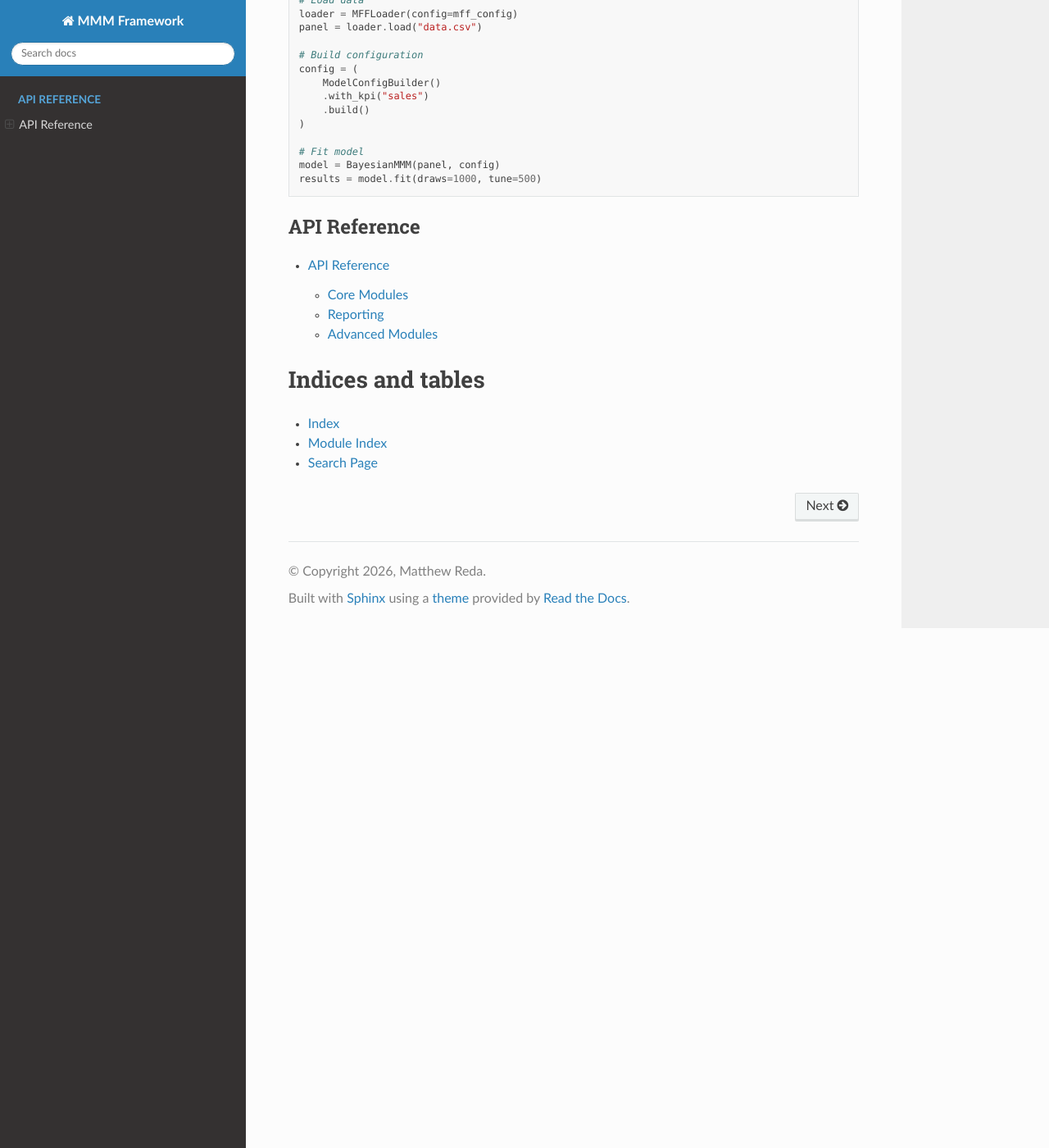
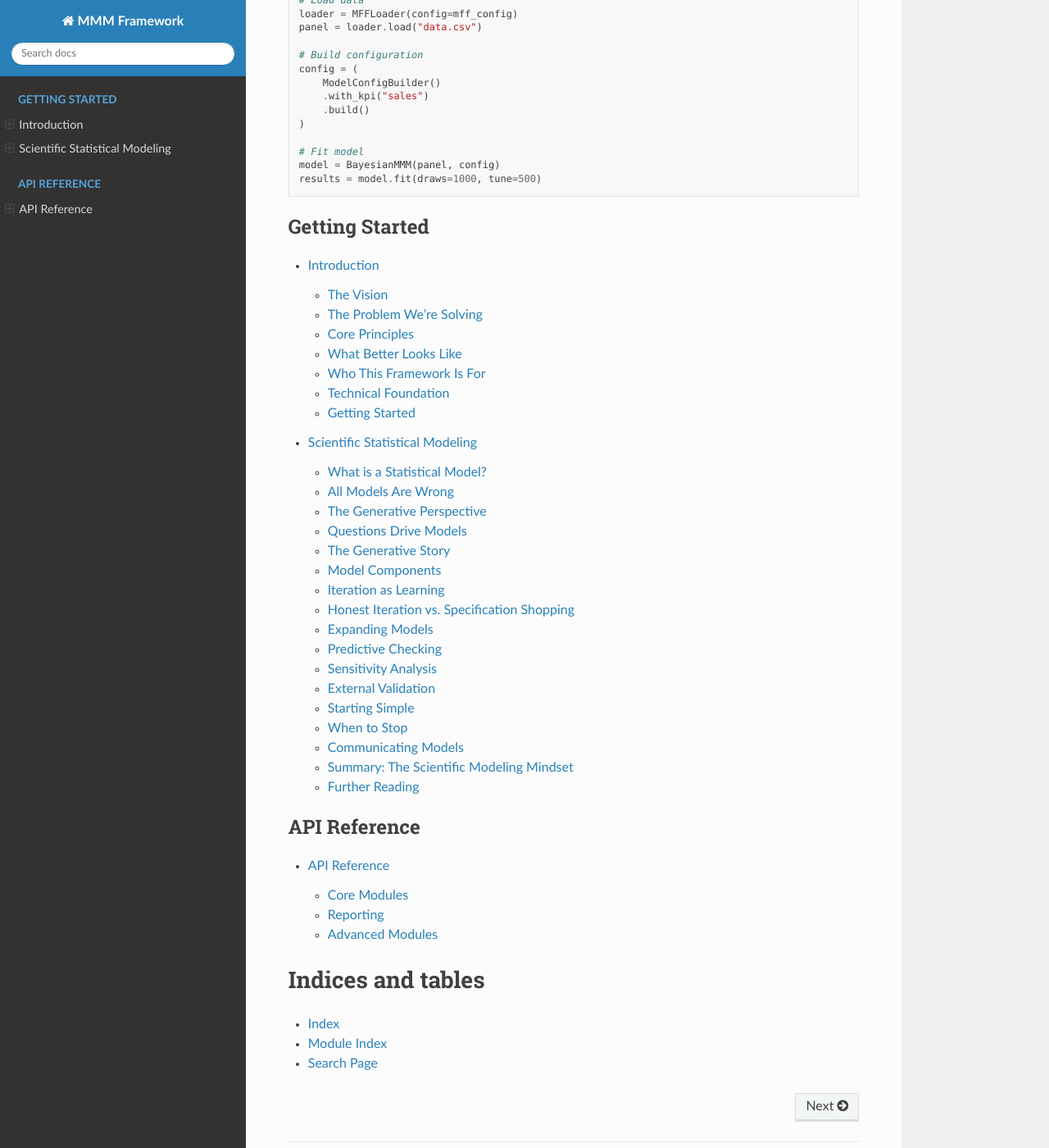
Before and after one commit to redam94/mmm-framework, a Sphinx documentation site: the page built from docs/api/source/index.rst, in a window 1280 px wide and 1400 px high, scrolled down 883 px. Shown: the whole window at 82% size. Built offline with Sphinx 7.4.7 and the Read the Docs theme 3.1.0, drawn with Linux system fonts in a browser that asks for light colours; some of the changed lines change nothing that is shown.

Commit message:
update docs

```diff
--- a/docs/api/source/index.rst
+++ b/docs/api/source/index.rst
@@ -56,6 +56,13 @@ Quick Example
 
 .. toctree::
    :maxdepth: 2
+   :caption: Getting Started
+
+   introduction
+   scientific_modeling
+
+.. toctree::
+   :maxdepth: 2
    :caption: API Reference
 
    api/index
--- /dev/null
+++ b/docs/api/source/introduction.rst
@@ -0,0 +1,152 @@
+Introduction
+============
+
+A vision for rigorous, actionable marketing measurement—built on honest uncertainty
+quantification, experimental validation, and the belief that better methodology leads
+to better decisions.
+
+The Vision
+----------
+
+The marketing measurement industry is at an inflection point. Clients are asking harder
+questions: not just "what is the ROI of this channel" but "how confident should we be
+in that number?" They notice when last year's model says television was the top performer
+and this year's model says it's digital—with no change in strategy. They're beginning
+to ask about validation.
+
+This framework represents a fundamental rethinking of how marketing measurement should
+work. It's built on the premise that honest uncertainty is more valuable than false
+precision, and that validated predictions matter more than impressive-looking outputs.
+
+.. note::
+
+   **The Core Insight**: The industry is moving toward greater rigor. Organizations that
+   lead this transition—rather than resist it—will build differentiated capabilities and
+   client relationships grounded in demonstrated rather than asserted credibility.
+
+
+The Problem We're Solving
+-------------------------
+
+Traditional marketing mix modeling often involves a practice known as **specification
+shopping**: iteratively adjusting model parameters—lags, decay rates, control variables—until
+results achieve desired statistical properties or match prior expectations. While this can
+incorporate genuine domain knowledge, it introduces systematic risks.
+
+.. warning::
+
+   **Why Specification Shopping Is Dangerous**
+
+   When you test multiple specifications and select based on results, you invalidate
+   standard statistical inference. The reported confidence intervals don't reflect actual
+   uncertainty. Worse, the process systematically selects for confirming rather than
+   disconfirming evidence, creating models that look good but may be dangerously miscalibrated.
+
+Common post-hoc adjustments—like zeroing out negative media effects—don't just violate
+statistical principles. They systematically bias results upward and make downstream
+optimization recommendations unreliable. When everyone uses the same biased methods,
+an entire industry can be confidently wrong.
+
+
+Core Principles
+---------------
+
+Validation as Standard Practice
+~~~~~~~~~~~~~~~~~~~~~~~~~~~~~~~
+
+Where feasible, design holdout experiments that test model predictions against reality.
+This creates a feedback loop distinguishing working models from non-working ones.
+
+Uncertainty as a Feature
+~~~~~~~~~~~~~~~~~~~~~~~~
+
+Instead of point estimates implying false precision, we quantify and communicate uncertainty.
+When confident, we say so. When not, we recommend experiments rather than papering over it
+with specification choices.
+
+A Toolbox, Not a Template
+~~~~~~~~~~~~~~~~~~~~~~~~~
+
+Different business questions require different tools. Attribution, incrementality, and
+optimization questions aren't all best answered by the same model. We match methodology
+to question.
+
+Pre-Specified Analysis
+~~~~~~~~~~~~~~~~~~~~~~
+
+Define modeling decisions before seeing results. This reduces researcher degrees of
+freedom and ensures that findings reflect data patterns rather than analyst choices.
+
+
+What Better Looks Like
+----------------------
+
+Honest Communication
+~~~~~~~~~~~~~~~~~~~~
+
+Consider the difference between these two types of reporting:
+
+**Good**: "We estimate TV ROI at 1.4 (1.2–1.6, 80% CI). This estimate is validated against
+geo experiments and robust to specification choices."
+
+**Also Good**: "Display ROI estimates are highly uncertain, ranging from 0.5 to 2.5 across
+specifications. We cannot confidently recommend budget changes without additional data."
+
+This kind of transparency builds trust. Clients can distinguish confident recommendations
+from uncertain ones. They can make informed decisions about where to act immediately
+versus where to invest in additional validation.
+
+
+Who This Framework Is For
+-------------------------
+
+- **Marketing analysts** with statistical backgrounds who want to move from frequentist
+  to Bayesian approaches
+- **Data scientists** building production MMM systems who need proper uncertainty
+  quantification
+- **Measurement leaders** looking to transform organizational practices around
+  specification shopping
+- **Researchers** interested in causal inference applications to marketing problems
+- **Decision-makers** who want to understand what honest marketing measurement looks like
+
+
+Technical Foundation
+--------------------
+
+The framework is built on **PyMC-Marketing** for Bayesian modeling, with a complete
+technical stack including FastAPI backends, Streamlit frontends, and comprehensive
+testing infrastructure.
+
+It supports sophisticated modeling scenarios including:
+
+- Nested models with mediated causal pathways
+- Multivariate outcomes with cross-correlations
+- Principled variable selection that maintains causal validity
+
+Key technical innovations include:
+
+- Proper handling of geo-level random effects (which can't identify national media effects)
+- Bayesian variable selection that distinguishes confounders from precision controls
+- Extensive diagnostics following the Bayesian workflow framework from Gelman et al. (2020)
+
+The framework is open source and designed for both individual use and organizational
+adoption. Comprehensive documentation, mathematical foundations, and educational content
+help teams understand not just *how* to use these methods but *why* they matter.
+
+
+Getting Started
+---------------
+
+To get started with the framework:
+
+1. Install the package using UV (recommended)::
+
+       git clone https://github.com/redam94/mmm-framework.git
+       cd mmm-framework
+       uv sync
+
+2. Check out the :doc:`api/index` for the complete API reference
+3. Explore the :doc:`scientific_modeling` guide for the philosophical foundations
+
+For questions or feedback, open an issue on
+`GitHub <https://github.com/redam94/mmm-framework/issues>`_.
--- /dev/null
+++ b/docs/api/source/scientific_modeling.rst
@@ -0,0 +1,425 @@
+Scientific Statistical Modeling
+===============================
+
+A principled approach to building, evaluating, and iterating on statistical models.
+This guide establishes the philosophical foundations that underpin rigorous quantitative
+analysis—applicable to Marketing Mix Models and beyond.
+
+.. note::
+
+   **Core Insight**: Scientific modeling is not about finding "the correct model." It is
+   about building useful representations of reality, understanding their limitations, and
+   honestly communicating what they can and cannot tell us about the questions we care about.
+
+
+What is a Statistical Model?
+----------------------------
+
+A **statistical model** is a mathematical description of a data-generating process.
+It specifies a family of probability distributions indexed by parameters, where different
+parameter values correspond to different hypotheses about how the data arose.
+
+Models are not photographs of reality—they are *useful simplifications*. A map of
+New York City is not the city itself, but it can help you navigate. Similarly, a model
+of sales response to advertising is not the actual cognitive and behavioral processes
+involved, but it can help you make better decisions.
+
+This perspective is liberating: we don't need to find the "true" model (which doesn't exist).
+We need to find models that are useful for our purposes while being honest about their
+limitations.
+
+
+All Models Are Wrong
+--------------------
+
+    "All models are wrong, but some are useful."
+
+    — George E.P. Box
+
+Box's aphorism captures a fundamental truth. Every model makes simplifying assumptions that
+do not perfectly match reality. The question is not "is this model true?" but rather:
+
+- Is the model useful for the decisions I need to make?
+- Are its predictions accurate enough for my purposes?
+- Am I aware of its limitations and their implications?
+
+A model that captures the main drivers of sales may be highly useful even if it ignores
+subtle effects that contribute only 2% of variance. The key is knowing which simplifications
+matter for your question and which don't.
+
+
+The Generative Perspective
+--------------------------
+
+A model is **generative** if it can be used to simulate new data. Given parameter
+values, you can run the model forward to produce synthetic observations. This is the key
+test of understanding: if you cannot simulate data from your model, you do not fully
+understand it.
+
+The generative perspective offers several advantages:
+
+.. list-table::
+   :header-rows: 1
+   :widths: 30 70
+
+   * - Advantage
+     - Description
+   * - **Simulation**
+     - You can generate fake data before seeing real data, checking whether your model
+       can produce plausible outcomes
+   * - **Prior predictive checks**
+     - Sample from priors, push through the model, and examine implied predictions—catching
+       implausible assumptions early
+   * - **Posterior predictive checks**
+     - After fitting, simulate new data from the posterior and compare to
+       observations—assessing model adequacy
+   * - **Calibration**
+     - Test whether predictive intervals have nominal coverage on held-out data
+   * - **Transparent assumptions**
+     - Every assumption is explicit in the generative story—nothing hidden in "black box"
+       algorithms
+
+
+Questions Drive Models
+----------------------
+
+Scientific modeling begins with a question, not with data or techniques. The question
+determines what model structure is appropriate, what data are needed, and how to evaluate
+success.
+
+**Descriptive Questions**
+    "What patterns exist in the data?" Summarize, visualize, identify regularities.
+    Less concerned with causation.
+
+**Predictive Questions**
+    "What will happen next?" Forecast future values. Model complexity traded against
+    generalization.
+
+**Causal Questions**
+    "What would happen if we intervened?" Requires identifying assumptions and often
+    experimental validation.
+
+Marketing Mix Models typically aim to answer causal questions: "What is the effect of
+advertising on sales?" This is the hardest type of question to answer from observational
+data, and requires explicit assumptions about the data-generating process.
+
+
+The Generative Story
+--------------------
+
+Every model should have a **generative story**: a narrative description of how you believe
+the data came to be. For an MMM, this might be:
+
+1. There is a baseline level of sales that would occur without any marketing.
+2. This baseline varies over time due to trend and seasonality.
+3. Marketing activities (TV, digital, etc.) increase sales above baseline.
+4. Each channel has carryover effects (adstock) and diminishing returns (saturation).
+5. External factors (weather, economy, competitors) create additional variation.
+6. The observed sales = baseline + marketing effects + external effects + noise.
+
+Writing down this story forces you to be explicit about your assumptions. Each element
+of the story corresponds to a component of the mathematical model.
+
+
+Model Components
+----------------
+
+Likelihood
+~~~~~~~~~~
+
+The probability of observed data given parameters. How is noise distributed?
+Normal? Heavy-tailed? Count data?
+
+Structural Model
+~~~~~~~~~~~~~~~~
+
+Functional relationships between variables. Linear? Nonlinear? Captures the
+"systematic" part of the data-generating process.
+
+Priors
+~~~~~~
+
+Probability distributions over unknown parameters encoding beliefs before
+seeing data. Essential for Bayesian inference.
+
+Choosing a Likelihood
+~~~~~~~~~~~~~~~~~~~~~
+
+The likelihood should match the nature of the outcome:
+
+.. list-table::
+   :header-rows: 1
+   :widths: 30 30 40
+
+   * - Outcome Type
+     - Common Likelihood
+     - Key Property
+   * - Continuous, unbounded
+     - Normal (Gaussian)
+     - Symmetric, thin tails
+   * - Continuous, positive
+     - Log-normal, Gamma
+     - Right-skewed, positive support
+   * - Count data
+     - Poisson, Negative binomial
+     - Discrete, non-negative
+   * - Binary
+     - Bernoulli (via logit/probit)
+     - 0/1 outcomes
+   * - Proportions (0-1)
+     - Beta
+     - Bounded continuous
+
+
+Iteration as Learning
+---------------------
+
+Model building is inherently iterative. We build, check, revise, and expand—learning about
+both the data and the phenomenon through this cycle. This is not a failure of method;
+it is the method.
+
+Each iteration teaches us something:
+
+- **Prior predictive failures** reveal that our encoded assumptions imply impossible outcomes
+- **Computational failures** often indicate model misspecification or identification problems
+- **Posterior predictive failures** show where the model fails to capture data patterns
+- **Sensitivity analysis** reveals which conclusions are robust and which are fragile
+
+
+Honest Iteration vs. Specification Shopping
+-------------------------------------------
+
+There is a crucial distinction between legitimate scientific iteration and problematic
+"specification shopping." Both involve changing models, but they differ fundamentally
+in what drives the changes.
+
+**Honest Scientific Iteration** — Changes driven by:
+
+- Diagnostic failures (divergences, poor mixing)
+- Posterior predictive mismatches
+- Domain knowledge about missing structure
+- Pre-specified model expansion criteria
+
+The goal is model improvement based on evidence of inadequacy.
+
+**Specification Shopping** — Changes driven by:
+
+- Coefficient has "wrong" sign
+- Effect not statistically significant
+- Results don't match expectations
+- ROI falls below threshold
+
+The goal is obtaining desired results, not model improvement.
+
+.. warning::
+
+   **The Winner's Curse**
+
+   Even when a true effect exists, selecting the specification with the highest t-statistic
+   biases estimates upward. The "winning" specification likely benefited from favorable noise
+   in that particular sample. This is why specification-shopped effects often fail to
+   replicate: you selected on noise, not signal.
+
+Pre-Specification: The Solution
+~~~~~~~~~~~~~~~~~~~~~~~~~~~~~~~
+
+The solution to specification shopping is **pre-specification**: commit to your model
+structure before looking at results. This doesn't prevent iteration—you can still revise
+models—but it requires documenting and justifying changes, making the distinction between
+planned and exploratory analyses explicit.
+
+
+Expanding Models
+----------------
+
+When a model fails predictive checks or sensitivity analysis reveals fragility, we may
+need to expand it. Model expansion should be driven by the nature of the failure, not
+by a desire for different results.
+
+.. list-table::
+   :header-rows: 1
+   :widths: 40 60
+
+   * - Observed Problem
+     - Possible Expansion
+   * - Residual autocorrelation
+     - Add lagged terms, AR errors, or state-space dynamics
+   * - Non-constant variance
+     - Model heteroskedasticity, use robust likelihood
+   * - Outliers in posterior predictive
+     - Use heavy-tailed distribution, mixture model
+   * - Group-level variation
+     - Hierarchical/multilevel structure
+   * - Non-linear patterns
+     - Flexible basis functions, splines, saturation curves
+
+
+Predictive Checking
+-------------------
+
+The primary tool for evaluating models is **predictive checking**: comparing model
+predictions to observed data. There are two forms:
+
+Prior Predictive Checks
+~~~~~~~~~~~~~~~~~~~~~~~
+
+Generate data using only priors (before fitting). Do the implied predictions look
+plausible? Could the observed data have come from this prior predictive distribution?
+
+.. code-block:: python
+
+   # Prior predictive check
+   with model:
+       prior_pred = pm.sample_prior_predictive(samples=500)
+
+   # Examine the implied distribution of predictions
+   y_prior = prior_pred.prior_predictive["y"].values
+
+   # Check: are these values plausible for sales data?
+   # - All positive? (sales can't be negative)
+   # - Reasonable range? (not implying billion-dollar weeks)
+   # - Sensible variation? (not identical across all scenarios)
+
+Posterior Predictive Checks
+~~~~~~~~~~~~~~~~~~~~~~~~~~~
+
+Generate replicated data from the posterior (after fitting). Compare statistics of
+replicated data to observed data. Where does the model fail to reproduce patterns?
+
+.. code-block:: python
+
+   # Posterior predictive check
+   with model:
+       post_pred = pm.sample_posterior_predictive(trace)
+
+   # Compare observed and replicated data
+   y_rep = post_pred.posterior_predictive["y"].values
+   y_obs = data["sales"].values
+
+   # Visual checks
+   # - Does distribution of y_rep match distribution of y_obs?
+   # - Do time-series patterns match?
+   # - Are extreme values reproduced?
+
+
+Sensitivity Analysis
+--------------------
+
+Sensitivity analysis asks: *how much do conclusions change if we change assumptions?*
+Conclusions that are robust to reasonable alternative assumptions are more credible than
+those that depend on specific choices.
+
+What to Vary
+~~~~~~~~~~~~
+
+- Prior distributions (especially on key parameters)
+- Functional forms (linear vs. nonlinear, different saturation curves)
+- Lag structures (different adstock parameters)
+- Control variable sets (within theoretically justified bounds)
+
+.. danger::
+
+   Do NOT vary specifications until you get desired results.
+
+
+External Validation
+-------------------
+
+The strongest test of a model is its performance on data it has never seen—especially
+data generated by experimental intervention. For MMMs, this typically means comparing
+model predictions to results from geo-lift experiments or randomized holdout tests.
+
+.. note::
+
+   **Why Experimental Validation Matters**
+
+   Observational models can fit historical data well while producing biased causal estimates.
+   Experimental validation provides ground truth against which to calibrate model predictions.
+   Industry studies suggest two-thirds of uncalibrated MMM estimates require significant
+   adjustment when compared to experimental results.
+
+
+Starting Simple
+---------------
+
+A common mistake is to start with a complex model. Better practice:
+
+- Start with the simplest model that could possibly work
+- Add complexity only when diagnostics indicate it's needed
+- Document each addition and why it was made
+- Compare simpler and more complex models on held-out data
+
+A simple model that you understand deeply is more valuable than a complex model
+that produces mysteriously "better" results.
+
+
+When to Stop
+------------
+
+Model building could continue forever. Practical stopping rules:
+
+- **Predictive adequacy**: Posterior predictive checks pass for features that matter
+- **Computational stability**: MCMC diagnostics are acceptable
+- **Diminishing returns**: Additional complexity improves fit marginally
+- **Resource constraints**: Time and computational budget exhausted
+
+Importantly, stopping is not the same as claiming the model is "correct." It means
+the model is adequate for current purposes, given current constraints.
+
+
+Communicating Models
+--------------------
+
+How you communicate model results is as important as the modeling itself. Key principles:
+
+- Report uncertainty honestly—credible intervals, not just point estimates
+- Distinguish robust findings from fragile ones
+- Explain assumptions and their implications for conclusions
+- Acknowledge limitations without burying the signal in caveats
+- Do NOT present specification-shopped results as definitive
+
+.. note::
+
+   **Uncertainty Is Information**
+
+   Wide credible intervals are not a failure of analysis—they are honest communication that
+   the data cannot distinguish between hypotheses. Wide credible intervals tell you "we need
+   more data or experimentation to decide this confidently." That information is valuable:
+   it prevents overconfident decisions and identifies where to invest in learning.
+
+
+Summary: The Scientific Modeling Mindset
+----------------------------------------
+
+**Question First**
+    Start with the decision, not the technique. Let the question drive model structure.
+
+**Tell the Story**
+    Every model should have a generative story. If you can't simulate data, you don't
+    understand the model.
+
+**Iterate Honestly**
+    Model building is iterative—but changes should be driven by diagnostics, not desired
+    results.
+
+**Check Everything**
+    Prior predictive, posterior predictive, diagnostics, sensitivity. Trust but verify.
+
+**Quantify Uncertainty**
+    All models are wrong. Honest uncertainty quantification tells us how wrong they might be.
+
+**Communicate Clearly**
+    Report what you know, what you don't, and what would change your conclusions.
+
+
+Further Reading
+---------------
+
+- Gelman, A., et al. (2020). *Bayesian Workflow.* arXiv:2011.01808.
+  `[Link] <https://arxiv.org/abs/2011.01808>`_
+- Box, G. E. P. (1976). *Science and Statistics.* Journal of the American Statistical
+  Association.
+- McElreath, R. (2020). *Statistical Rethinking* (2nd ed.). CRC Press.
+  `[Link] <https://xcelab.net/rm/statistical-rethinking/>`_
+- Simmons, J. P., Nelson, L. D., & Simonsohn, U. (2011). *False-Positive Psychology.*
+  Psychological Science. `[Link] <https://doi.org/10.1177/0956797611417632>`_
```
